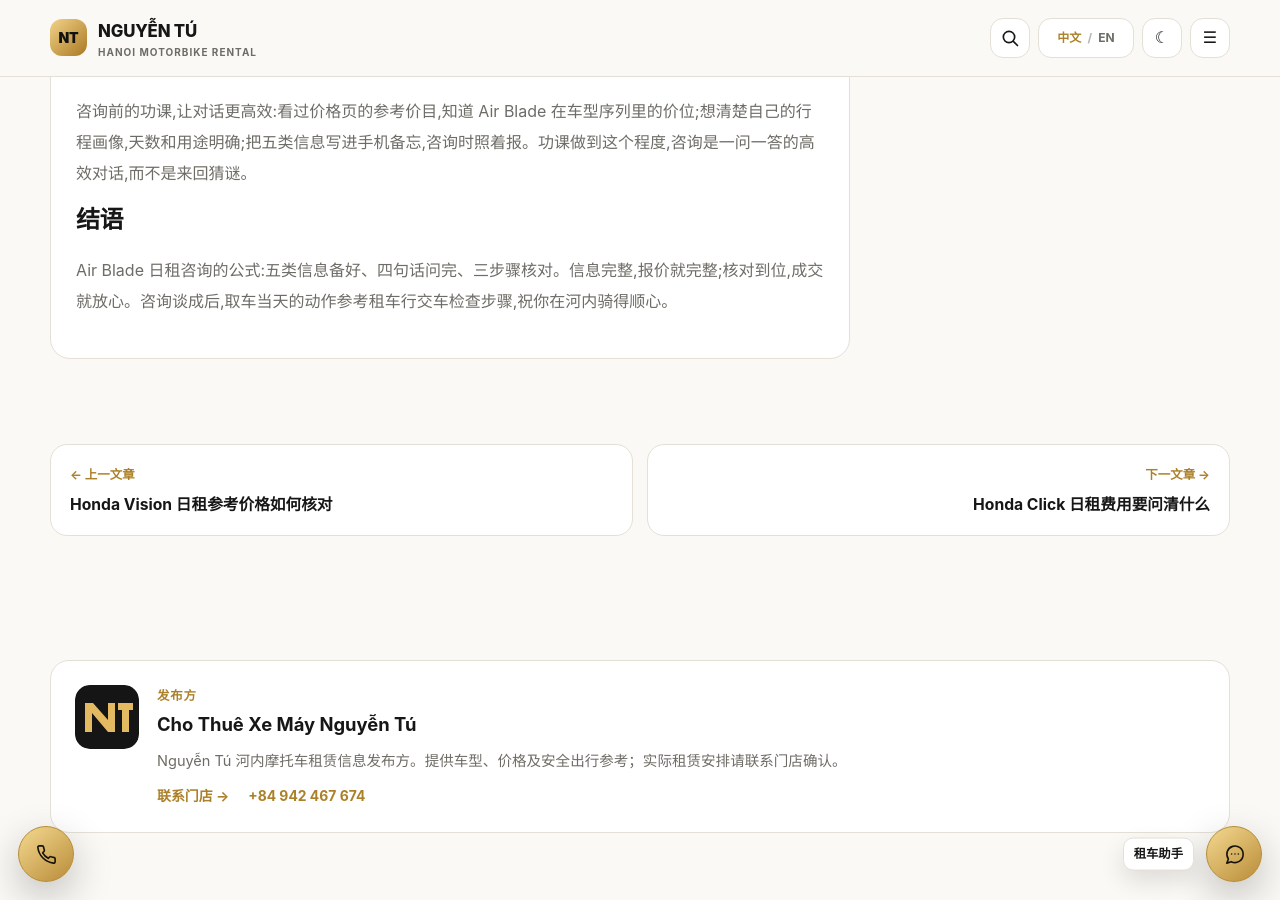
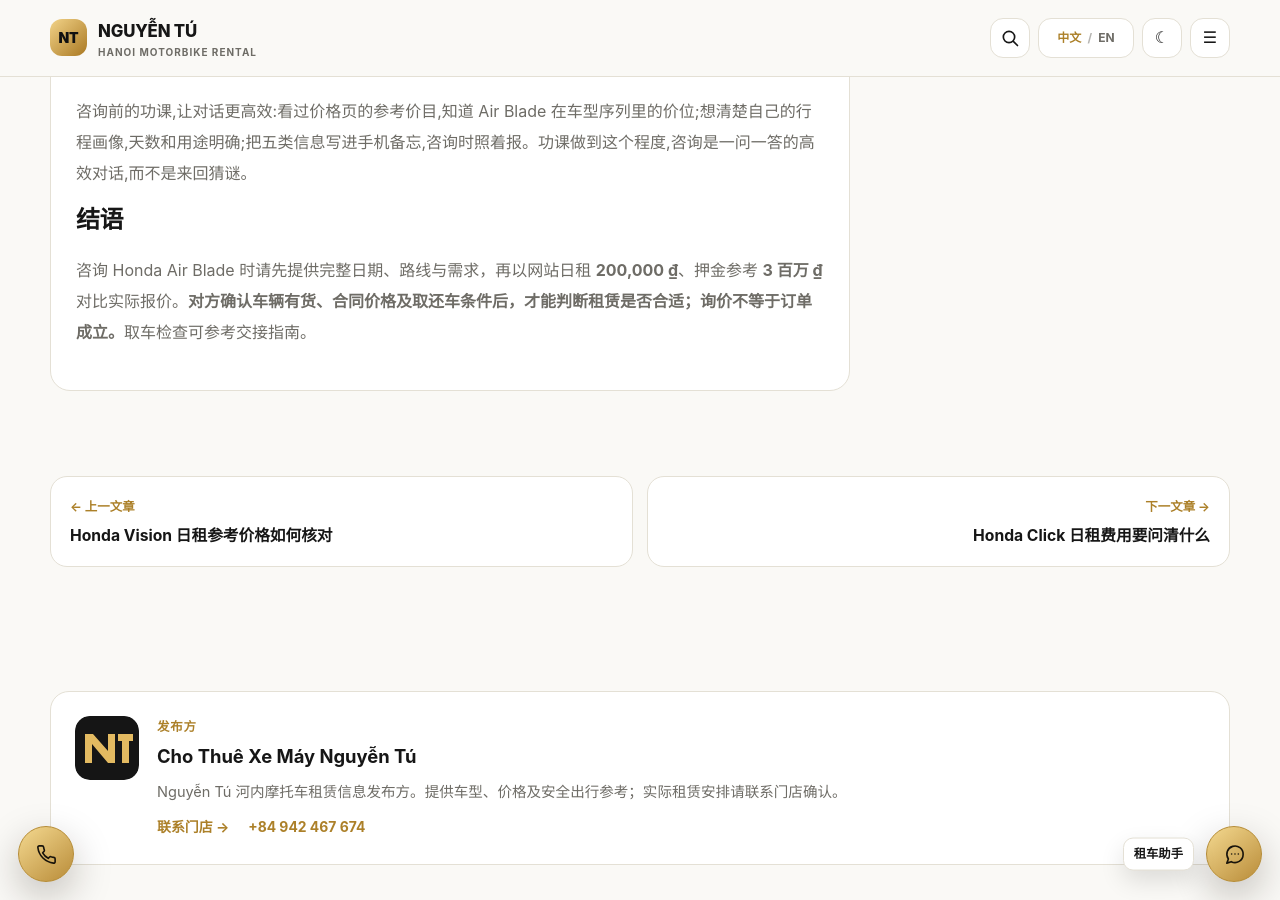
Before and after one commit to thuexemayhanoi/china, a Jekyll site: the page built from _posts/2026-10-11-hanoi-pricing-daily-04.md, in a window 1280 px wide and 900 px high, scrolled down 1396 px. Built offline with Jekyll 4.4.1, drawn with Linux system fonts in a browser that asks for light colours.

Commit message:
seo(china): align AEO conclusion with fact-checked answers 2026-10-11-hanoi-pricing-daily-04.md

```diff
--- a/_posts/2026-10-11-hanoi-pricing-daily-04.md
+++ b/_posts/2026-10-11-hanoi-pricing-daily-04.md
@@ -37,4 +37,4 @@
 
 ## 结语
 
-Air Blade 日租咨询的公式:五类信息备好、四句话问完、三步骤核对。信息完整,报价就完整;核对到位,成交就放心。咨询谈成后,取车当天的动作参考[租车行交车检查步骤](/blog/hanoi-rental-scooters-19/),祝你在河内骑得顺心。
+咨询 Honda Air Blade 时请先提供完整日期、路线与需求，再以网站日租 <strong>{{ site.data.vehicles[2].display.day }}</strong>、押金参考 <strong>{{ site.data.vehicles[2].deposit }}</strong> 对比实际报价。**对方确认车辆有货、合同价格及取还车条件后，才能判断租赁是否合适；询价不等于订单成立。**取车检查可参考[交接指南](/blog/hanoi-rental-scooters-19/)。
```
